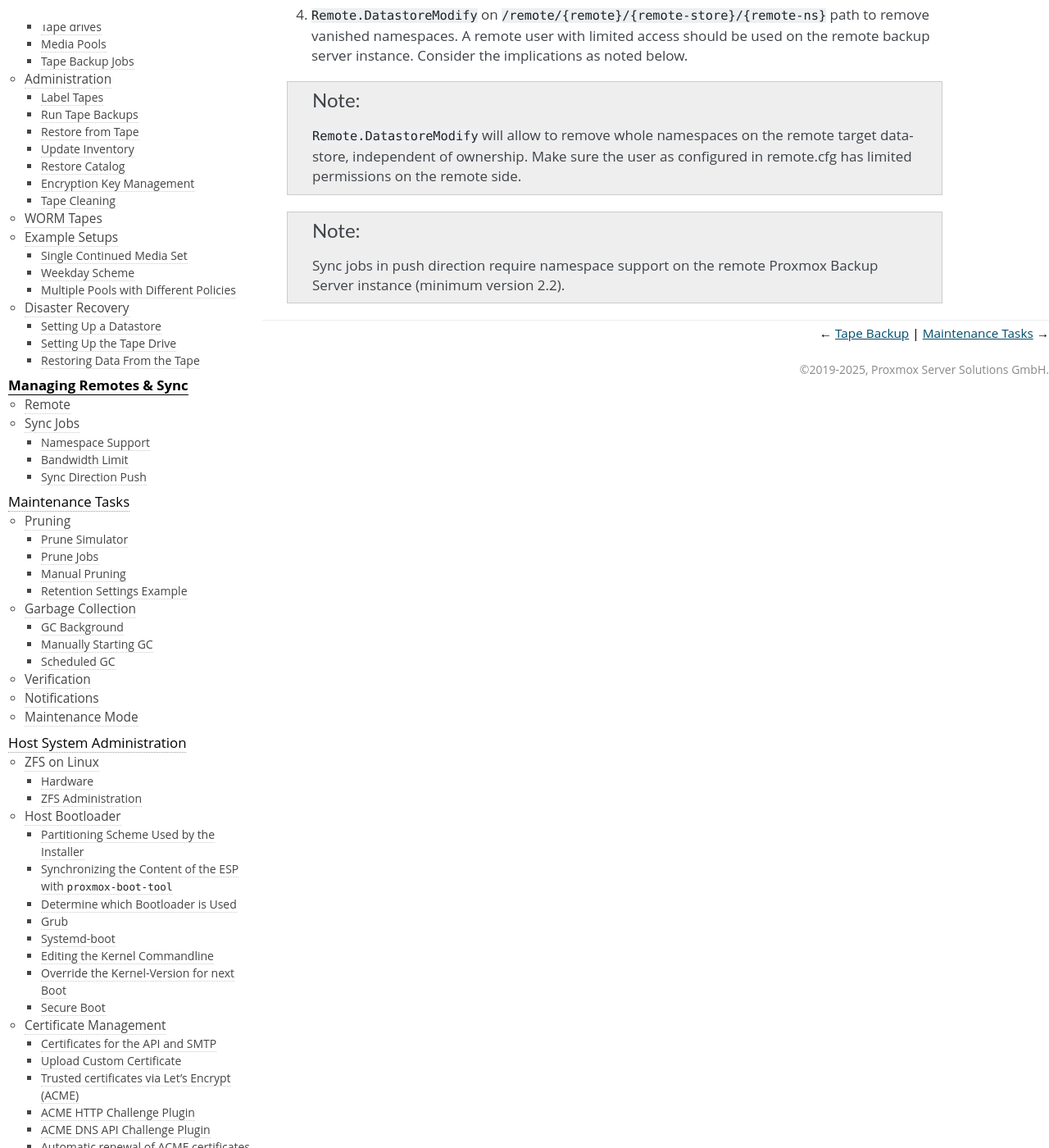
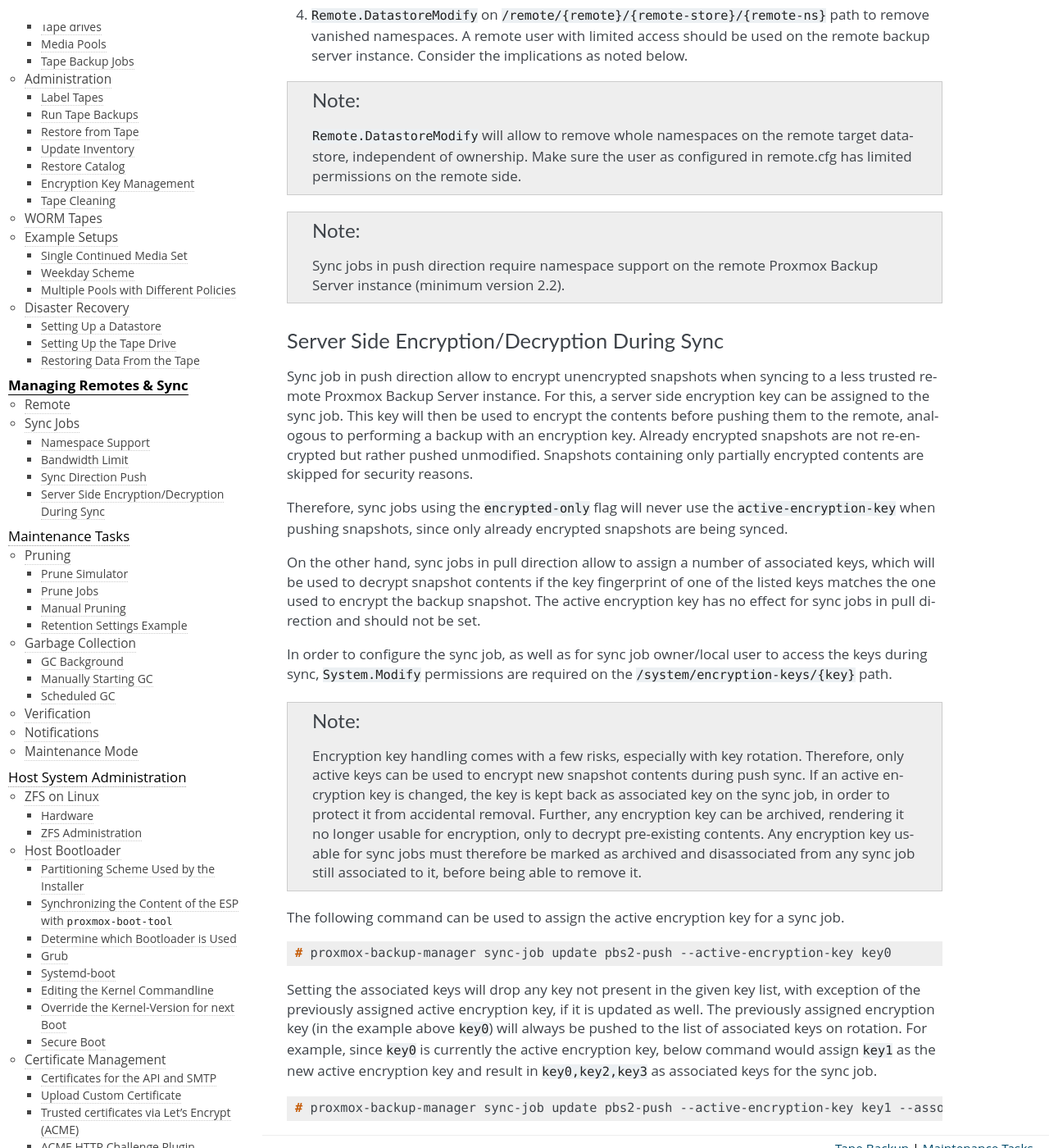
Before and after one commit to rikka-chunibyo/PBS-X, a Sphinx documentation site: the page built from docs/managing-remotes.rst, in a window 1280 px wide and 1400 px high, scrolled down 5673 px. Shown: the whole window at 82% size. Built offline with Sphinx 7.4.7, drawn with Linux system fonts in a browser that asks for light colours.

Commit message:
docs: add section describing server side encryption for sync jobs
Especially clarify the terminology of active encryption key,
associated keys, key archiving and requirements for removal.

Signed-off-by: Christian Ebner <c.ebner@proxmox.com>
Signed-off-by: Thomas Lamprecht <t.lamprecht@proxmox.com>

```diff
--- a/docs/managing-remotes.rst
+++ b/docs/managing-remotes.rst
@@ -311,3 +311,57 @@ The following permissions are required for a sync job in push direction:
 
 .. note:: Sync jobs in push direction require namespace support on the remote
    Proxmox Backup Server instance (minimum version 2.2).
+
+Server Side Encryption/Decryption During Sync
+^^^^^^^^^^^^^^^^^^^^^^^^^^^^^^^^^^^^^^^^^^^^^
+
+Sync job in push direction allow to encrypt unencrypted snapshots when syncing
+to a less trusted remote Proxmox Backup Server instance. For this, a server side
+encryption key can be assigned to the sync job. This key will then be used to
+encrypt the contents before pushing them to the remote, analogous to performing
+a backup with an encryption key. Already encrypted snapshots are not re-encrypted
+but rather pushed unmodified. Snapshots containing only partially encrypted
+contents are skipped for security reasons.
+
+Therefore, sync jobs using the ``encrypted-only`` flag will never use the
+``active-encryption-key`` when pushing snapshots, since only already encrypted
+snapshots are being synced.
+
+On the other hand, sync jobs in pull direction allow to assign a number of
+associated keys, which will be used to decrypt snapshot contents if the key
+fingerprint of one of the listed keys matches the one used to encrypt the
+backup snapshot. The active encryption key has no effect for sync jobs in pull
+direction and should not be set.
+
+In order to configure the sync job, as well as for sync job owner/local user
+to access the keys during sync, ``System.Modify`` permissions are required on
+the ``/system/encryption-keys/{key}`` path.
+
+.. note:: Encryption key handling comes with a few risks, especially with key
+   rotation. Therefore, only active keys can be used to encrypt new snapshot
+   contents during push sync. If an active encryption key is changed, the key is
+   kept back as associated key on the sync job, in order to protect it from
+   accidental removal. Further, any encryption key can be archived, rendering it
+   no longer usable for encryption, only to decrypt pre-existing contents. Any
+   encryption key usable for sync jobs must therefore be marked as archived and
+   disassociated from any sync job still associated to it, before being able to
+   remove it.
+
+The following command can be used to assign the active encryption key for a sync
+job.
+
+.. code-block:: console
+
+    # proxmox-backup-manager sync-job update pbs2-push --active-encryption-key key0
+
+Setting the associated keys will drop any key not present in the given key list,
+with exception of the previously assigned active encryption key, if it is updated
+as well. The previously assigned encryption key (in the example above ``key0``)
+will always be pushed to the list of associated keys on rotation. For example,
+since ``key0`` is currently the active encryption key, below command would assign
+``key1`` as the new active encryption key and result in ``key0,key2,key3`` as
+associated keys for the sync job.
+
+.. code-block:: console
+
+    # proxmox-backup-manager sync-job update pbs2-push --active-encryption-key key1 --associated-key key2 --associated-key key3
```
